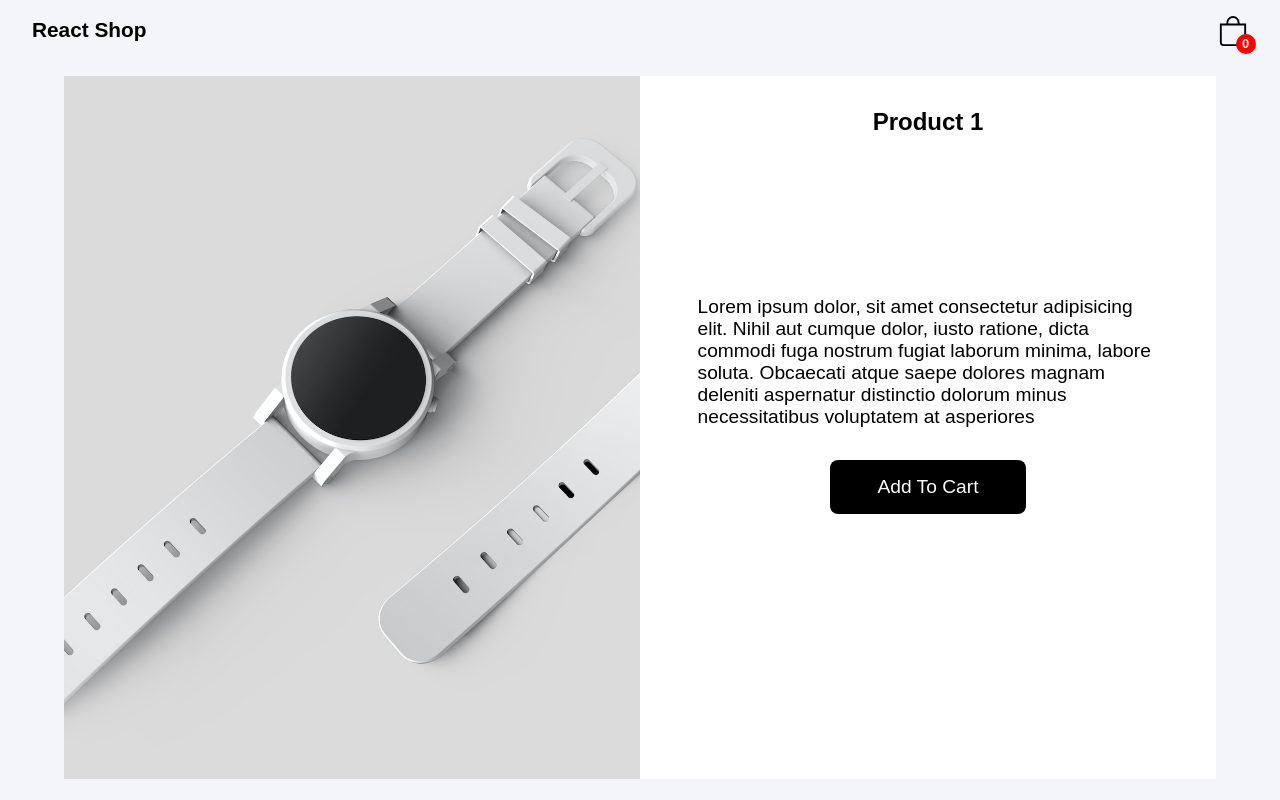
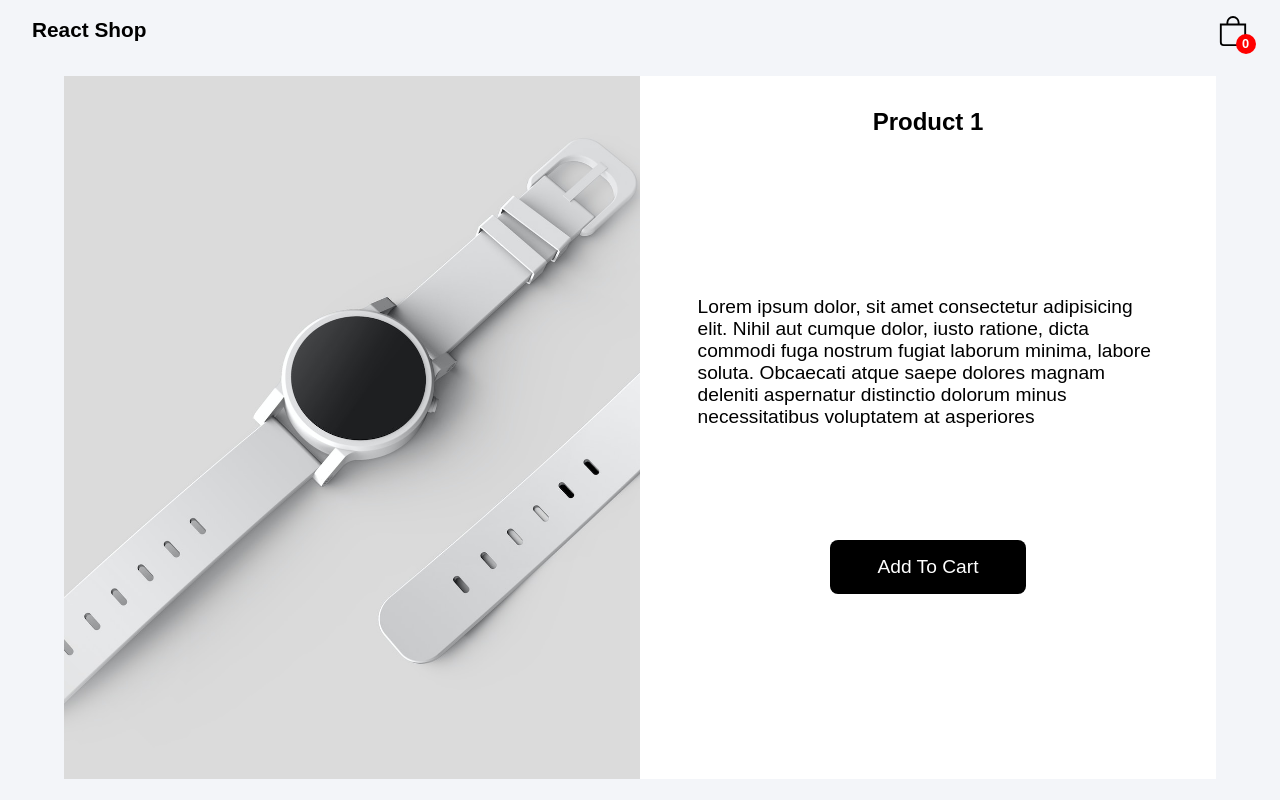
Before and after one commit to Hassene-Belhaj/React-Basic-Ecommerce, a React (Vite) app: page /product/1 in a window 1280 px wide. Built offline with nearby package versions, Linux system fonts and the light colour scheme.

Commit message:
add sytle & animation product & productPage

```diff
--- a/src/Components/CartProduct.jsx
+++ b/src/Components/CartProduct.jsx
@@ -78,7 +78,6 @@ align-items: center;
 const CartProduct = ({product}) => {
      const {id,title,description,image,price,quantity} = product
     const {cart,addTocart,deleteProduct,decreaseQuantity,increaseQuantity,total} = useContextCart()
-     console.log(quantity);
 
      const totalItem = quantity * price
 
--- a/src/Components/Main.jsx
+++ b/src/Components/Main.jsx
@@ -48,7 +48,6 @@ gap: 8rem;
 const Main = () => {
   const [data] = useContextData()
   const [newData , setNewData] = useState(data)
-  const [show,setShow] = useState(false)
 
  const Categories = [
   {id : 0 , category : 'All'},
@@ -62,7 +61,7 @@ const Main = () => {
   if (id === 0)
   setNewData(data)
   else {
-    setNewData(dataCategory)
+  setNewData(dataCategory)
   }
  }
 
--- a/src/Components/Pages/ProductPage.jsx
+++ b/src/Components/Pages/ProductPage.jsx
@@ -3,6 +3,7 @@ import { useParams } from 'react-router'
 import styled from 'styled-components'
 import { useContextData } from '../../Context/ContextData'
 import { useContextCart } from '../../Context/ContextCart'
+import { motion ,AnimatePresence } from 'framer-motion'
 
 const Container = styled.div`
 padding-top: 60px;
@@ -12,7 +13,7 @@ background :#f3f5f9 ;
 color: #000;
 margin: auto;
 `
-const ProductPageDiv = styled.div`
+const ProductPageDiv = styled(motion.div)`
 width: 90%;
 height: 95%;
 display: flex;
@@ -47,6 +48,7 @@ p{
 
 `
 const Button = styled.div`
+padding-top: 5rem;
 width: 100%;
 margin: 2rem auto;
 display: flex;
@@ -82,7 +84,19 @@ const {title,image,description,price} = product
 
   return (
     <Container>
-       <ProductPageDiv>
+      <AnimatePresence>
+       <ProductPageDiv
+       initial={{opacity : 0 , x : -100}}
+       animate={{opacity : 1 , x :0}}
+       exit={{opacity : 0}}
+       transition={{
+        duration : 0.5 ,
+        type:'spring',
+        bounce : 0.2
+
+       }}
+
+       >
          <Leftcolumn>
           <img src={image} alt="" />
          </Leftcolumn>
@@ -92,12 +106,12 @@ const {title,image,description,price} = product
            <p>{description}</p>
            <Button>
             <button onClick={()=>addTocart(product,product.id)}>
-            Add To Cart
+              Add To Cart
             </button>
          </Button>
          </Rightcolumn>
-
        </ProductPageDiv>
+      </AnimatePresence>
     </Container>
     )
 }
--- a/src/Components/Product.jsx
+++ b/src/Components/Product.jsx
@@ -78,12 +78,16 @@ margin: 2rem auto;
 width: 90%;
 height: auto;
 text-align: center;
-h4{
+h3{
     display: inline-block;
-    padding: 12px;
-    border-bottom: solid 1px #fff;
+    color: #4ade80;
+    border-bottom: solid 1px #4ade80;
+    /* padding: 12px; */
+    transition: all 0.2s ease-in-out;
 }
 `
+
+
 const Linkto = styled(Link)`
 text-transform: none;
 color: #fff;
@@ -128,7 +132,7 @@ const Product = ({product}) => {
                               delay: 0.1
                             }}
                             >
-                    <h5>{title}</h5>
+                   {title}
 
                         <StarsandLikes product={product}  />
 
@@ -136,7 +140,7 @@ const Product = ({product}) => {
 
                     <ProductDetails>
                        <Linkto to={`product/${id}`}>
-                             <h4>View Details</h4>
+                             <h3>View Details</h3>
                        </Linkto>
 
                    </ProductDetails>
```
